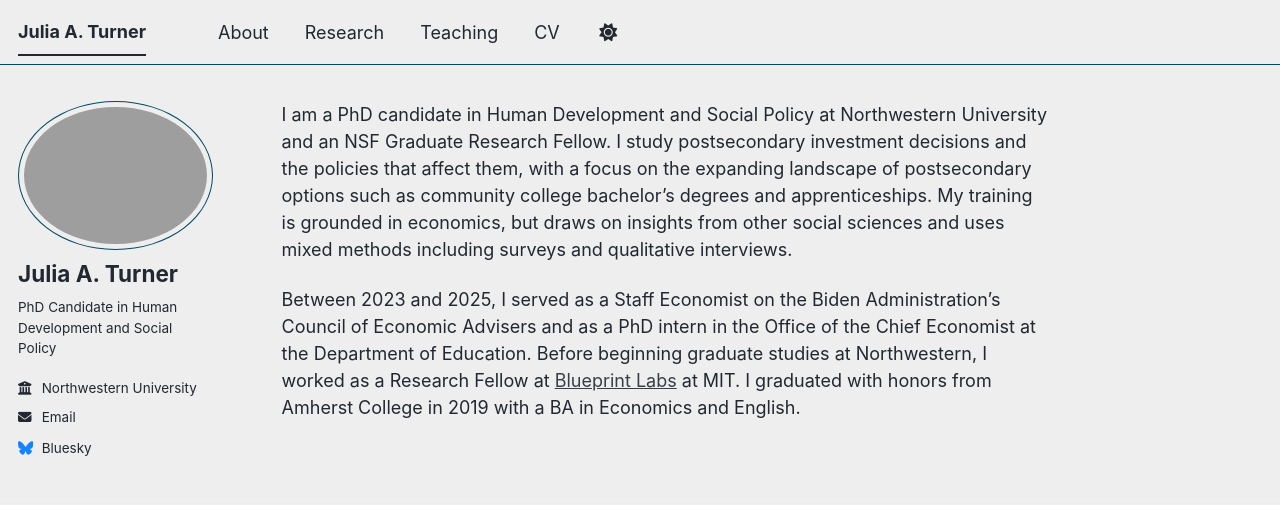
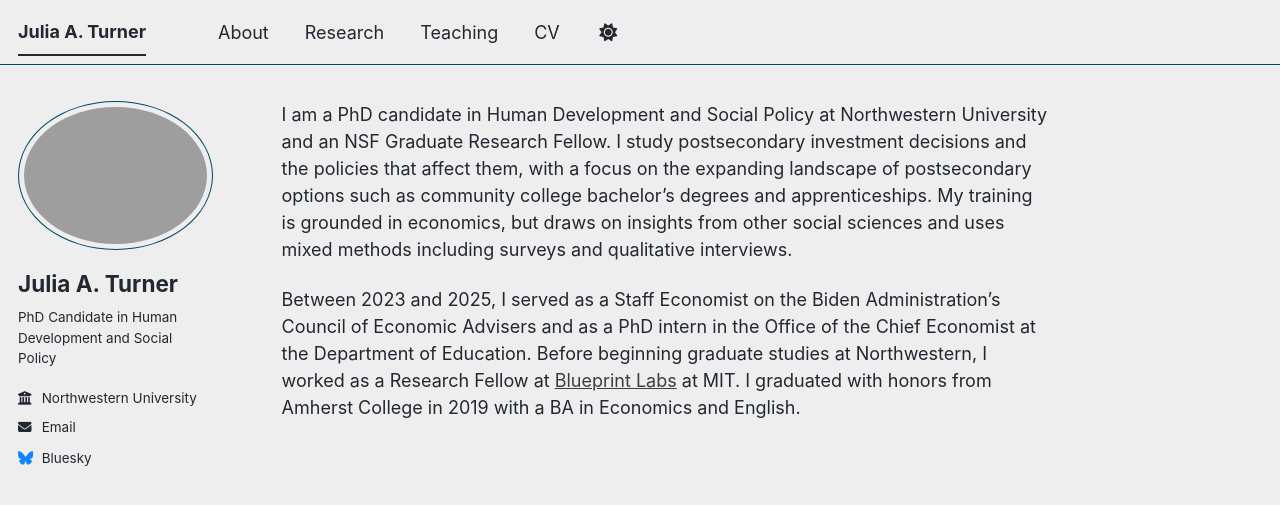
Before and after one commit to julia-a-turner/julia-a-turner.github.io, a Jekyll site: the page built from _pages/about.md, in a window 1280 px wide. Shown: the top 505 px of the page. Built offline with Jekyll 4.4.1, drawn with Linux system fonts in a browser that asks for light colours; a script bundle is joined from its source files by our own code; library files that are not in the unit come from our copies.

Commit message:
Update _sidebar.scss

```diff
--- a/_sass/layout/_sidebar.scss
+++ b/_sass/layout/_sidebar.scss
@@ -183,8 +183,8 @@
   margin: 0;
 
   @include breakpoint($large) {
-    margin-top: 10px;
-    margin-bottom: 10px;
+    margin-top: 20px;
+    margin-bottom: 20px;
   }
 }
 .sidebar .author__name {
```
